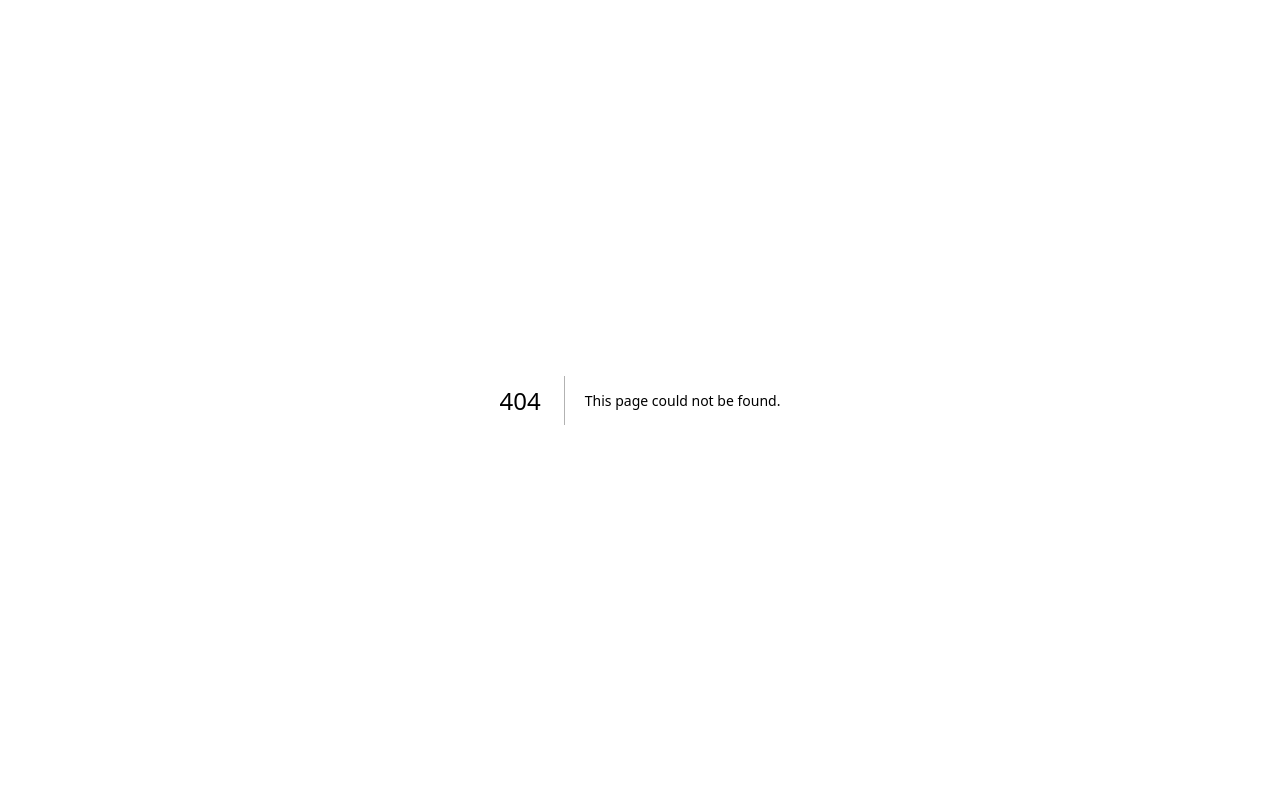
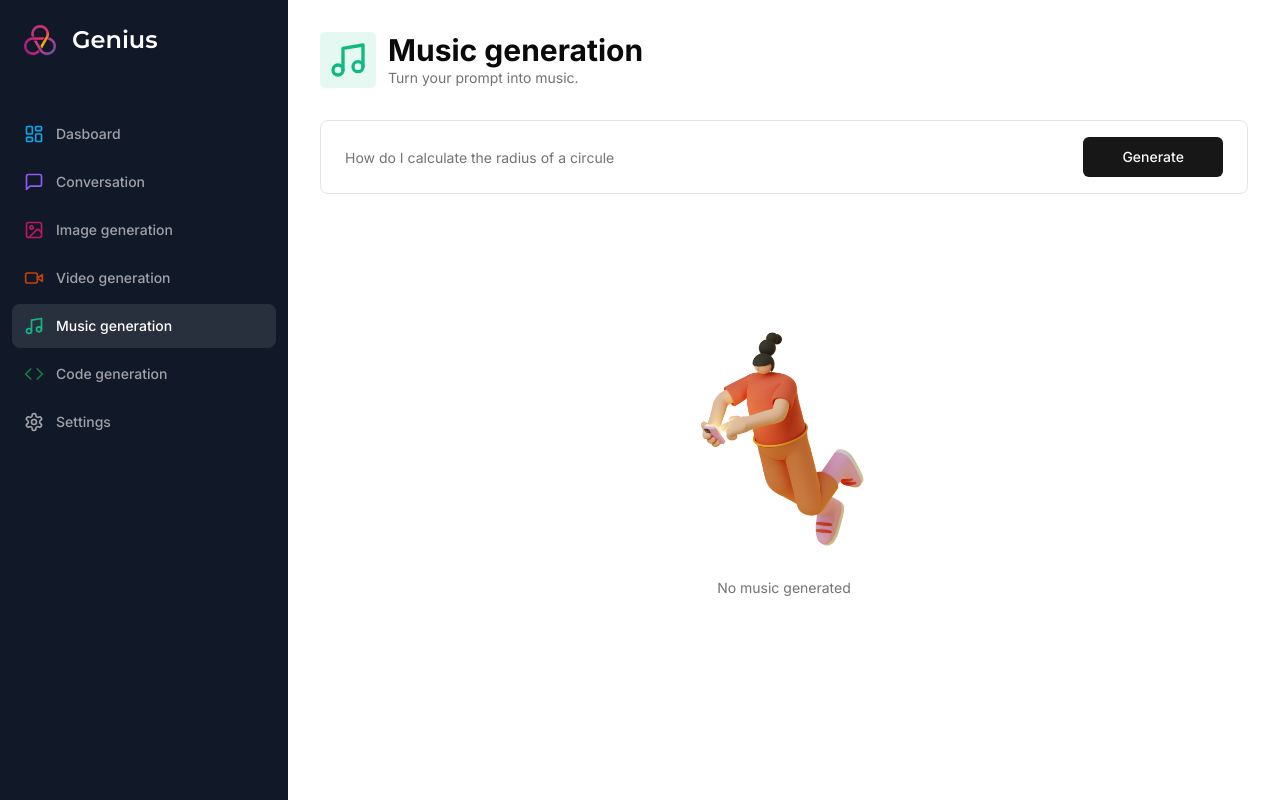
Before and after one commit to RowdyKGZ/saas_ai_platform, a Next.js app: page /music in a window 1280 px wide. Before the commit this address had no page. Built offline with nearby package versions, Linux system fonts and the light colour scheme.

Commit message:
music generate

```diff
--- /dev/null
+++ b/app/(dashboard)/(routes)/music/constants.ts
@@ -0,0 +1,5 @@
+import z from "zod";
+
+export const formSchema = z.object({
+  prompt: z.string().min(1, { message: "Music is required" }),
+});
--- /dev/null
+++ b/app/(dashboard)/(routes)/music/page.tsx
@@ -0,0 +1,111 @@
+"use client";
+
+import z from "zod";
+import axios from "axios";
+import { useState } from "react";
+import { useRouter } from "next/navigation";
+import { Music } from "lucide-react";
+import { useForm } from "react-hook-form";
+import { zodResolver } from "@hookform/resolvers/zod";
+
+import { Heading } from "@/components/heading";
+import { Input } from "@/components/ui/input";
+import { Button } from "@/components/ui/button";
+import { Empty } from "@/components/empty";
+import { Form, FormControl, FormField, FormItem } from "@/components/ui/form";
+import { Loader } from "@/components/loader";
+
+import { formSchema } from "./constants";
+
+const MusicPage = () => {
+  const router = useRouter();
+  const [music, setMusic] = useState<string>();
+
+  const form = useForm<z.infer<typeof formSchema>>({
+    resolver: zodResolver(formSchema),
+    defaultValues: {
+      prompt: "",
+    },
+  });
+
+  const isLoading = form.formState.isSubmitting;
+
+  const onSumbit = async (values: z.infer<typeof formSchema>) => {
+    try {
+      setMusic(undefined);
+
+      const response = await axios.post("/api/music", values);
+
+      setMusic(response.data.audio);
+      form.reset();
+    } catch (error) {
+      console.log(error);
+    } finally {
+      router.refresh();
+    }
+  };
+
+  return (
+    <div>
+      <Heading
+        title="Music generation"
+        description="Turn your prompt into music."
+        icon={Music}
+        iconColor="text-emerald-500"
+        bgColor="bg-emerald-500/10"
+      />
+
+      <div className="px-4 lg:px-8">
+        <div>
+          <Form {...form}>
+            <form
+              onSubmit={form.handleSubmit(onSumbit)}
+              className="rounded-lg border w-full p-4 px-3 md:px-6 focus-within:shadow-sm grid grid-cols-12 gap-2"
+            >
+              <FormField
+                name="prompt"
+                render={({ field }) => (
+                  <FormItem className="col-span-12 lg:col-span-10">
+                    <FormControl className="m-0 p-0">
+                      <Input
+                        className="border-0 outline-none focus-visible:ring-0 focus-visible:ring-transparent"
+                        disabled={isLoading}
+                        placeholder="How do I calculate the radius of a circule"
+                        {...field}
+                      />
+                    </FormControl>
+                  </FormItem>
+                )}
+              />
+
+              <Button
+                className="col-span-12 lg:col-span-2 w-full"
+                disabled={isLoading}
+              >
+                Generate
+              </Button>
+            </form>
+          </Form>
+        </div>
+
+        <div className="space-y-4 mt-4">
+          {isLoading && (
+            <div className="p-8 rounded-lg w-full flex items-center justify-center bg-muted">
+              <Loader />
+            </div>
+          )}
+
+          {!music && !isLoading && <Empty label="No music generated" />}
+
+          {music && (
+            <audio controls className="w-full mt-8">
+              <source src={music} />
+            </audio>
+          )}
+        </div>
+      </div>
+    </div>
+  );
+};
+
+export default MusicPage;
--- /dev/null
+++ b/app/api/music/route.ts
@@ -0,0 +1,37 @@
+import { auth } from "@clerk/nextjs";
+import { NextResponse } from "next/server";
+import Replicate from "replicate";
+
+const replicate = new Replicate({
+  auth: process.env.REPLICATE_API_TOKEN,
+});
+
+export async function POST(req: Request) {
+  try {
+    const { userId } = auth();
+    const body = await req.json();
+    const { prompt } = body;
+
+    if (!userId) {
+      return new NextResponse("Unauthorized", { status: 401 });
+    }
+
+    if (!prompt) {
+      return new NextResponse("Prompt are required", { status: 400 });
+    }
+
+    const response = await replicate.run(
+      "riffusion/riffusion:8cf61ea6c56afd61d8f5b9ffd14d7c216c0a93844ce2d82ac1c9ecc9c7f24e05",
+      {
+        input: {
+          prompt_a: prompt,
+        },
+      }
+    );
+
+    return NextResponse.json(response);
+  } catch (error) {
+    console.log("[Music_Error]", error);
+    return new NextResponse("Internal Server Error", { status: 500 });
+  }
+}
--- a/package.json
+++ b/package.json
@@ -26,6 +26,7 @@
     "react-dom": "^18",
     "react-hook-form": "^7.49.2",
     "react-markdown": "^9.0.1",
+    "replicate": "^0.25.1",
     "tailwind-merge": "^2.1.0",
     "tailwindcss-animate": "^1.0.7",
     "zod": "^3.22.4"
```
Also changed, not shown: 1 other file (tests, documents, lock files or other folders).
